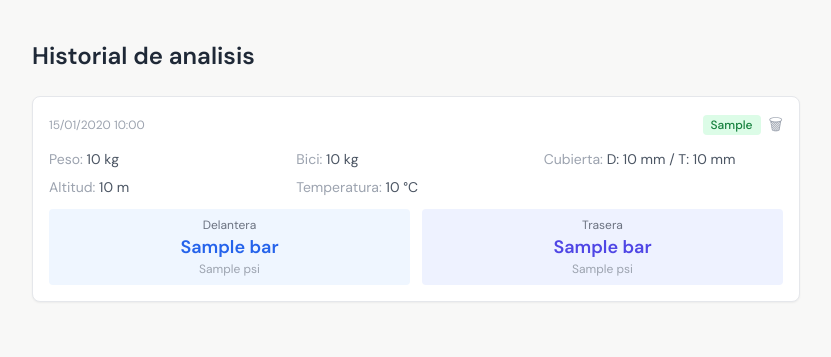
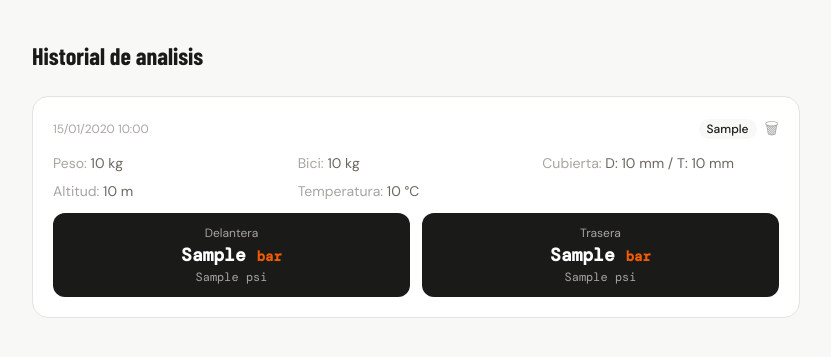
Before and after one commit to MarioSanudo/Calculadora-de-Presiones, a Python web app: template src/templates/history/index.html in a window 1280 px wide. Shown: the part 57-414 px from the top of the page, without its empty margins (224-1055 px from the left). Run offline with Jinja, Linux system fonts and the light colour scheme; the template is opened without the code that fills it: most values are stand-ins (such as "Sample title", 1, 10 or a date in 2020); some libraries are stand-ins or nearby versions; some web fonts are replaced.

Commit message:
Fase 5 index history

```diff
--- a/src/templates/history/index.html
+++ b/src/templates/history/index.html
@@ -4,7 +4,8 @@
 
 {% block content %}
 <div class="max-w-3xl mx-auto">
-    <h1 class="text-2xl font-bold text-gray-800 mb-6">
+    <h1 class="text-2xl font-bold text-[#1A1A18] mb-6
+                font-display">
         Historial de analisis
     </h1>
 
@@ -12,22 +13,23 @@
         <div class="space-y-4">
             {% for a in analyses %}
             <div id="analisis-{{ a.id }}"
-                 class="bg-white border border-gray-200
-                        rounded-lg p-4 shadow-sm">
+                 class="bg-white border border-[#E5E3DF]
+                        rounded-2xl p-5 hover:shadow-md
+                        transition-shadow">
 
                 <div class="flex items-center justify-between
                             mb-3">
-                    <span class="text-xs text-gray-400">
+                    <span class="text-xs text-[#A8A5A0]">
                         {{ a.created_at.strftime("%d/%m/%Y %H:%M") }}
                     </span>
 
                     <div class="flex items-center gap-2">
                         <span class="text-xs font-medium px-2 py-0.5
-                                     rounded
+                                     rounded-full
                             {% if a.ride_style == 'RIDE_STYLE_ROAD' %}
-                                bg-blue-100 text-blue-700
+                                bg-[#FFF0E8] text-[#F25C05]
                             {% else %}
-                                bg-green-100 text-green-700
+                                bg-[#F8F8F7] text-[#1A1A18]
                             {% endif %}">
                             {% if a.ride_style == 'RIDE_STYLE_ROAD' %}
                                 Carretera
@@ -45,7 +47,7 @@
                             hx-swap="outerHTML"
                             hx-confirm="¿Borrar este análisis?"
                             hx-headers='{"X-CSRFToken": "{{ csrf_token() }}"}'
-                            class="text-gray-400 hover:text-red-500
+                            class="text-[#A8A5A0] hover:text-[#DC2626]
                                    transition-colors cursor-pointer"
                             title="Borrar análisis">
                             &#x1F5D1;
@@ -54,55 +56,65 @@
                 </div>
 
                 <div class="grid grid-cols-3 gap-2 text-sm
-                            text-gray-600 mb-3">
+                            text-[#6B6860] mb-3">
                     <div>
-                        <span class="text-gray-400">Peso:</span>
+                        <span class="text-[#A8A5A0]">Peso:</span>
                         {{ a.rider_weight }} kg
                     </div>
                     <div>
-                        <span class="text-gray-400">Bici:</span>
+                        <span class="text-[#A8A5A0]">Bici:</span>
                         {{ a.bike_weight }} kg
                     </div>
                     <div>
-                        <span class="text-gray-400">Cubierta:</span>
+                        <span class="text-[#A8A5A0]">Cubierta:</span>
                         D: {{ a.tire_width_front }} mm / T: {{ a.tire_width_rear }} mm
                     </div>
                     {% if a.altitude is not none %}
                     <div>
-                        <span class="text-gray-400">Altitud:</span>
+                        <span class="text-[#A8A5A0]">Altitud:</span>
                         {{ a.altitude | int }} m
                     </div>
                     {% endif %}
                     {% if a.temp_exterior is not none %}
                     <div>
-                        <span class="text-gray-400">Temperatura:</span>
+                        <span class="text-[#A8A5A0]">Temperatura:</span>
                         {{ a.temp_exterior | int }} °C
                     </div>
                     {% endif %}
                 </div>
 
                 <div class="grid grid-cols-2 gap-3">
-                    <div class="bg-blue-50 rounded p-2
+                    <div class="bg-[#1A1A18] rounded-xl p-3
                                 text-center">
-                        <p class="text-xs text-gray-500">
+                        <p class="text-xs text-[#A8A5A0]">
                             Delantera
                         </p>
-                        <p class="text-lg font-bold text-blue-600">
-                            {{ a.front_bar }} bar
+                        <p class="text-lg font-bold text-white
+                                  font-mono">
+                            {{ a.front_bar }}
+                            <span class="text-[#F25C05] text-sm">
+                                bar
+                            </span>
                         </p>
-                        <p class="text-xs text-gray-400">
+                        <p class="text-xs text-[#A8A5A0]
+                                  font-mono">
                             {{ a.front_psi }} psi
                         </p>
                     </div>
-                    <div class="bg-indigo-50 rounded p-2
+                    <div class="bg-[#1A1A18] rounded-xl p-3
                                 text-center">
-                        <p class="text-xs text-gray-500">
+                        <p class="text-xs text-[#A8A5A0]">
                             Trasera
                         </p>
-                        <p class="text-lg font-bold text-indigo-600">
-                            {{ a.rear_bar }} bar
+                        <p class="text-lg font-bold text-white
+                                  font-mono">
+                            {{ a.rear_bar }}
+                            <span class="text-[#F25C05] text-sm">
+                                bar
+                            </span>
                         </p>
-                        <p class="text-xs text-gray-400">
+                        <p class="text-xs text-[#A8A5A0]
+                                  font-mono">
                             {{ a.rear_psi }} psi
                         </p>
                     </div>
@@ -113,13 +125,13 @@
         </div>
 
     {% else %}
-        <div class="bg-white border border-gray-200
-                    rounded-lg p-8 text-center">
-            <p class="text-gray-500">
+        <div class="bg-white border border-[#E5E3DF]
+                    rounded-2xl p-8 text-center">
+            <p class="text-[#6B6860]">
                 No tienes analisis guardados.
             </p>
             <a href="{{ url_for('main.calcular_presion') }}"
-               class="text-blue-600 hover:text-blue-800
+               class="text-[#F25C05] hover:text-[#D94F04]
                       text-sm mt-2 inline-block">
                 Ir a la calculadora
             </a>
```
